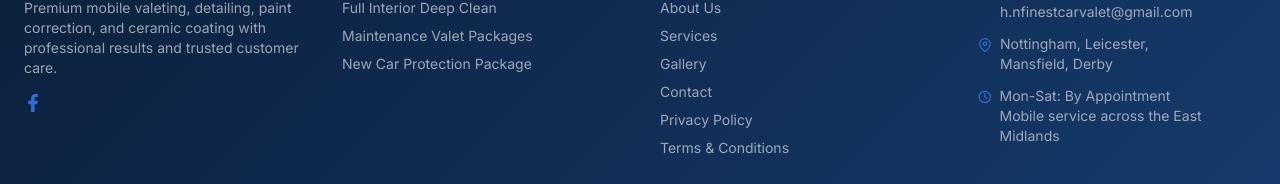
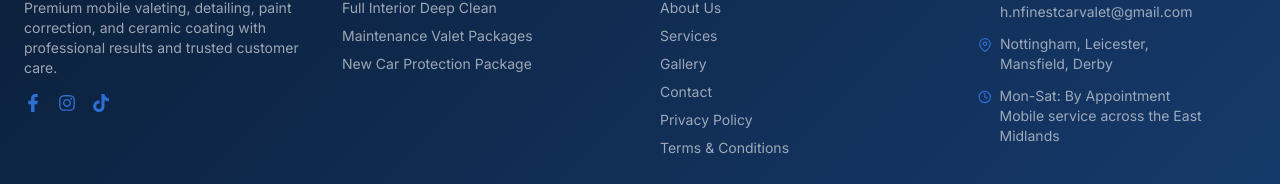
Before and after one commit to STharshan/H.N-The-Finest-Car-Valet, a React (Vite) app: page /terms-and-conditions in a window 1280 px wide. Shown: the part 1264-1448 px from the top of the page. Built offline with nearby package versions, Linux system fonts and the light colour scheme.

Commit message:
fix issue

```diff
--- a/src/components/Footer.jsx
+++ b/src/components/Footer.jsx
@@ -1,4 +1,4 @@
-import { FaFacebookF } from "react-icons/fa";
+import { FaFacebookF, FaInstagram, FaTiktok } from "react-icons/fa";
 import { FiPhone, FiMapPin, FiClock } from "react-icons/fi";
 import { Link } from "react-router-dom";
 import { HashLink } from "react-router-hash-link";
@@ -42,13 +42,31 @@ const Footer = () => {
           </p>
           <div className="flex space-x-4 text-lg text-[#2e6fd6]">
             <a
-              href="https://www.facebook.com/profile.php?id=61562506876945"
+              href="https://www.facebook.com/share/KRgENLZ9c85CbnS6/"
               target="_blank"
               rel="noopener noreferrer"
               className="transition hover:text-white"
               aria-label="Facebook"
             >
               <FaFacebookF />
+            </a>
+            <a
+              href="https://www.instagram.com/h.nthefinestcarvalet?igsh=MWo5MWl3aGoxeGN6eg=="
+              target="_blank"
+              rel="noopener noreferrer"
+              className="transition hover:text-white"
+              aria-label="Instagram"
+            >
+              <FaInstagram />
+            </a>
+            <a
+              href="https://www.tiktok.com/@h.n.thefinestcar.valet?_t=8qDSJDeCWky&_r=1"
+              target="_blank"
+              rel="noopener noreferrer"
+              className="transition hover:text-white"
+              aria-label="TikTok"
+            >
+              <FaTiktok />
             </a>
           </div>
         </div>
```
